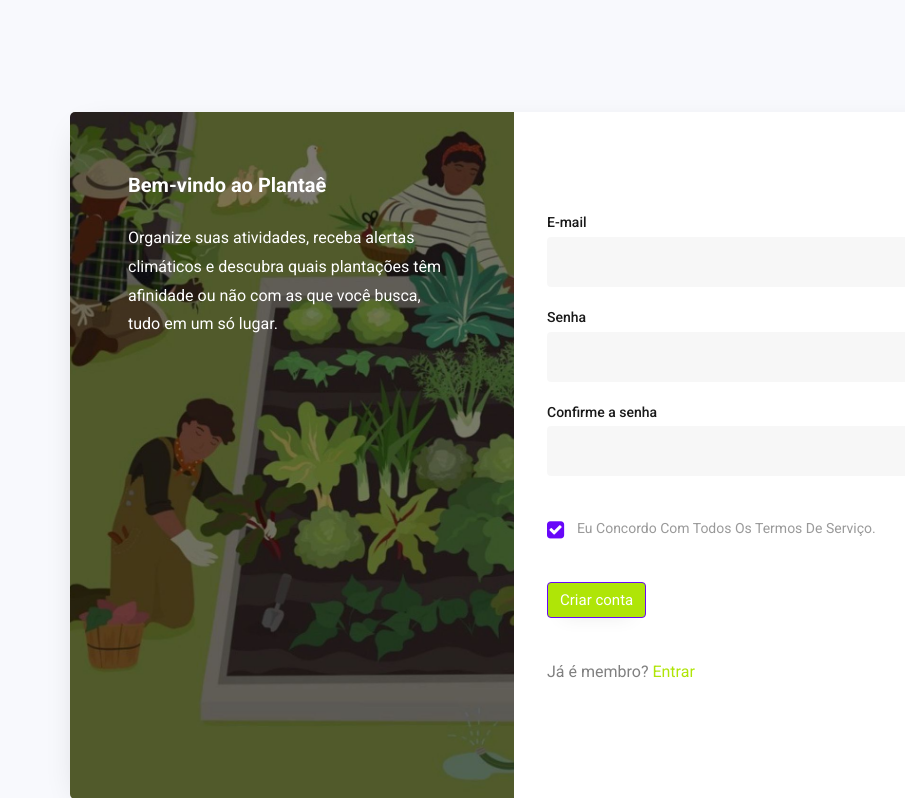
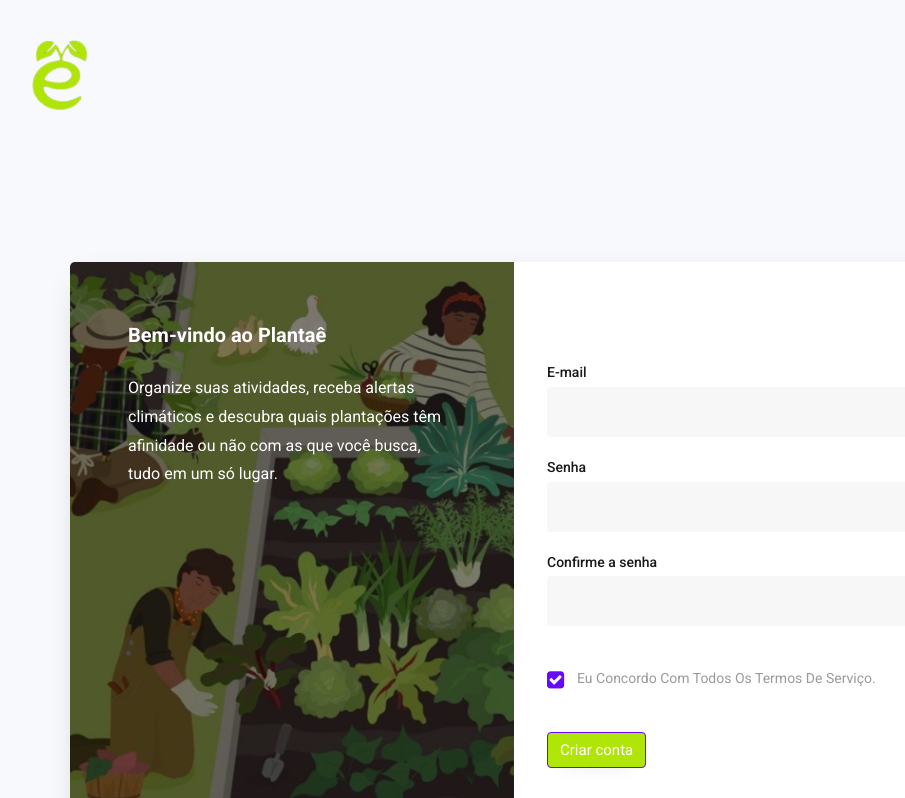
Before and after one commit to Carlosesposito22/Plantae2, a Django app: page /accounts/signup/ in a window 1280 px wide. Shown: the top 798 px of the page, without its empty margins (15-920 px from the left). Run offline with Django 5.2, Linux system fonts and the light colour scheme; some libraries are stand-ins or nearby versions.

Commit message:
Logo na tela de cadastro

```diff
--- a/templates/accounts/signup.html
+++ b/templates/accounts/signup.html
@@ -13,6 +13,9 @@
         <link rel="stylesheet" href="{% static 'css/accounts.css' %}" />
     </head>
     <body>
+        <header>
+            <img src="{% static 'images/logo.png' %}" alt="logo" width="150px">
+        </header>
         <section class="ftco-section">
             <div class="container">
                 <div class="row justify-content-center">
```
